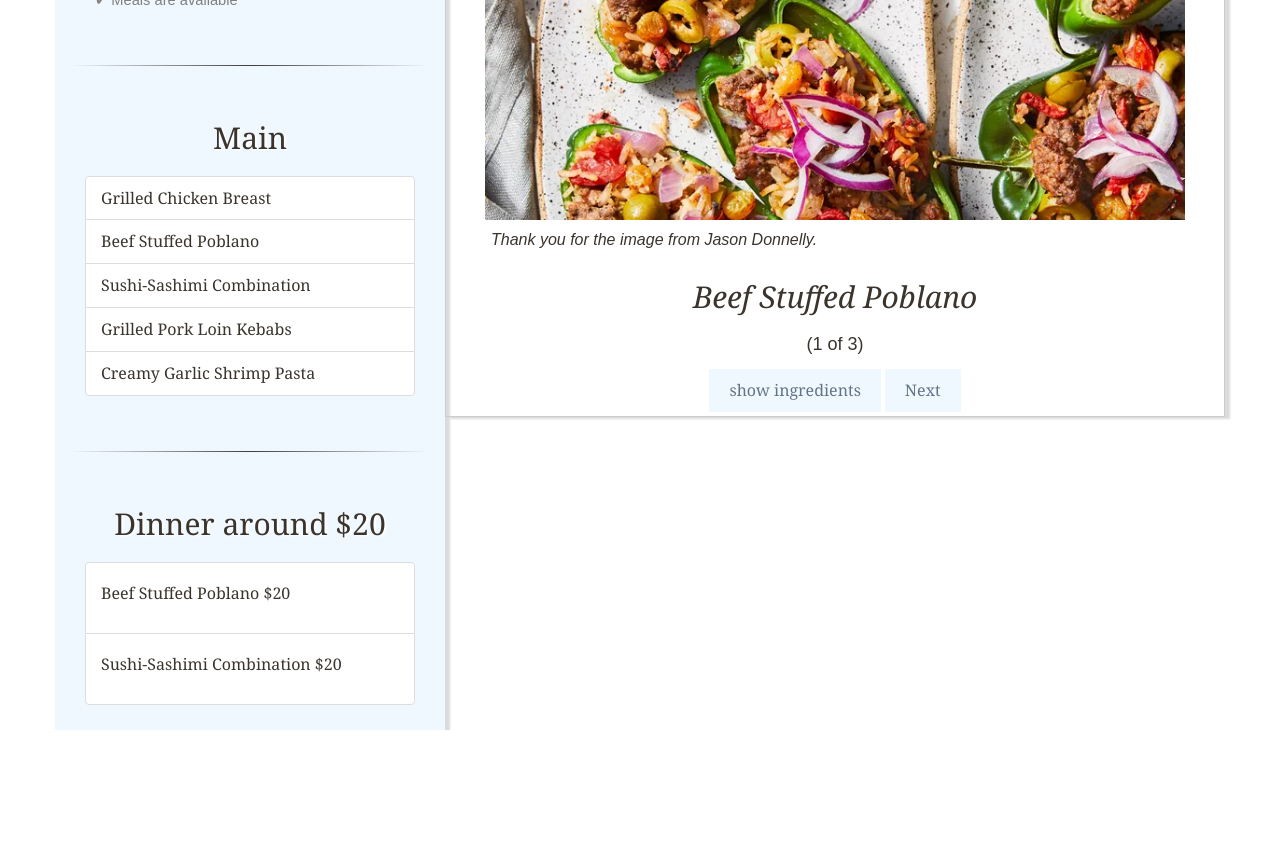
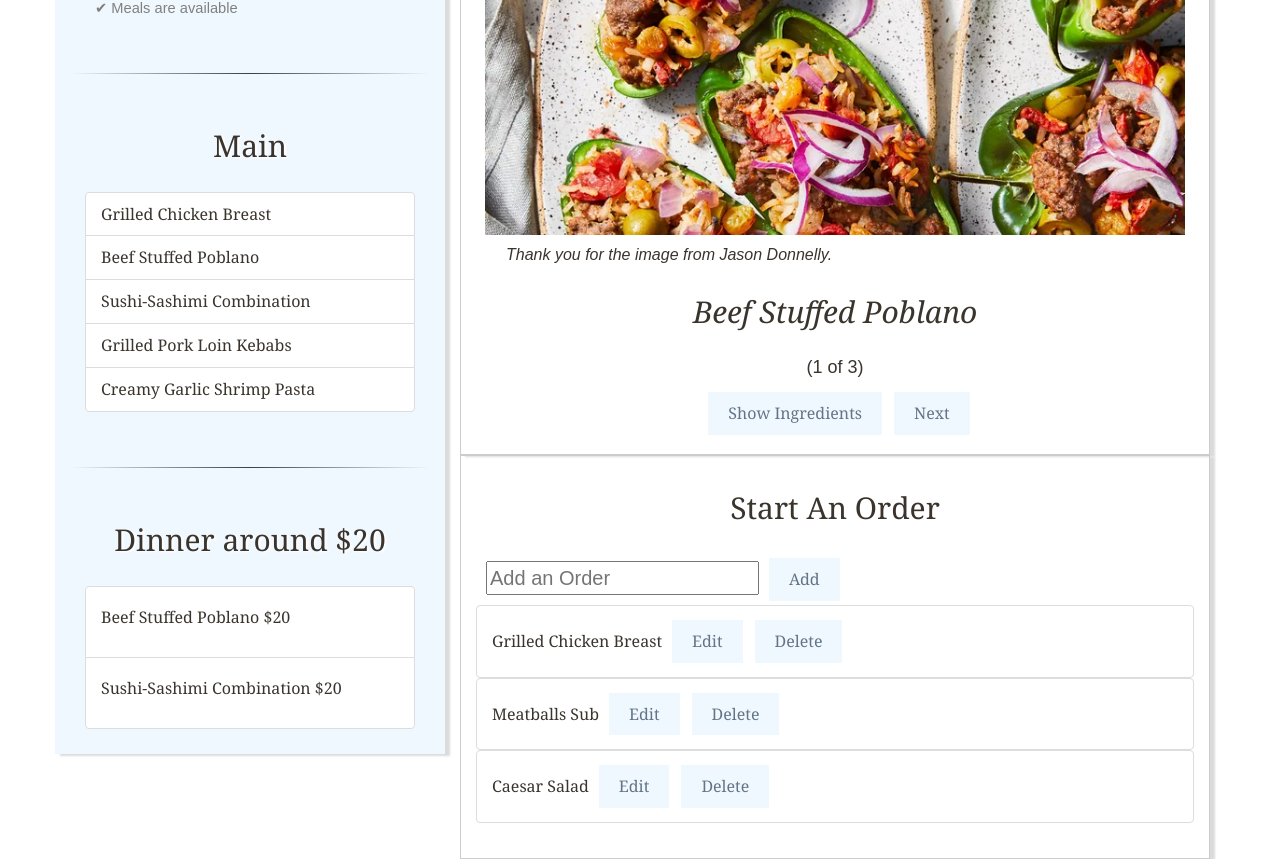
Before and after one commit to juliisstudy/Holiday-Restaurant, a React (Create React App) app: page / in a window 1280 px wide. Shown: the part 440-1299 px from the top of the page. Before the commit the page ends 1170 px from the top, so only its background shows below. Built offline with nearby package versions, Linux system fonts and the light colour scheme; a web font is replaced by a local one.

Commit message:
Add an order list

```diff
--- a/src/App.js
+++ b/src/App.js
@@ -4,6 +4,7 @@ import MainDish from "./MainDish";
 import LunchList from "./LunchList";
 import Recipe from "./Recipe";
 import SpecialMeal from "./SpecialMeal";
+import Order from "./OrderList/Order";
 
 export default function FoodList() {
   return (
@@ -18,8 +19,9 @@ export default function FoodList() {
             <hr />
             <LunchList />
           </div>
-          <div className=" border col-sm-8 imageSection">
+          <div className="  col-sm-8 imageSection">
             <Recipe />
+            <Order />
           </div>
         </div>
       </div>
--- /dev/null
+++ b/src/OrderList/AddOrder.js
@@ -0,0 +1,30 @@
+import { useState } from "react";
+import { useOrderDispatch } from "./OrderContext";
+
+export default function AddOrderk() {
+  const [text, setText] = useState("");
+  const dispatch = useOrderDispatch();
+  return (
+    <div className="add-order">
+      <input
+        placeholder="Add an Order"
+        value={text}
+        onChange={(e) => setText(e.target.value)}
+      />
+      <button
+        onClick={() => {
+          setText("");
+          dispatch({
+            type: "added",
+            id: nextId++,
+            text: text,
+          });
+        }}
+      >
+        Add
+      </button>
+    </div>
+  );
+}
+
+let nextId = 3;
--- /dev/null
+++ b/src/OrderList/Order.js
@@ -0,0 +1,17 @@
+import OrderList from "./OrderList";
+import { OrderProvider } from "./OrderContext";
+import AddOrder from "./AddOrder";
+
+export default function Order() {
+  return (
+    <div className="border special-block">
+      <h2>Start An Order</h2>
+      <ul className="list-group">
+        <OrderProvider>
+          <AddOrder />
+          <OrderList />
+        </OrderProvider>
+      </ul>
+    </div>
+  );
+}
--- /dev/null
+++ b/src/OrderList/OrderContext.js
@@ -0,0 +1,55 @@
+import { createContext, useContext, useReducer } from "react";
+
+const OrderContext = createContext(null);
+const OrderDispatchContext = createContext(null);
+
+export function OrderProvider({ children }) {
+  const [orders, dispatch] = useReducer(ordersReducer, initialOrders);
+  return (
+    <OrderContext.Provider value={orders}>
+      <OrderDispatchContext.Provider value={dispatch}>
+        {children}
+      </OrderDispatchContext.Provider>
+    </OrderContext.Provider>
+  );
+}
+export function useOrder() {
+  return useContext(OrderContext);
+}
+export function useOrderDispatch() {
+  return useContext(OrderDispatchContext);
+}
+function ordersReducer(orders, action) {
+  switch (action.type) {
+    case "added": {
+      return [
+        ...orders,
+        {
+          id: action.id,
+          text: action.text,
+        },
+      ];
+    }
+    case "changed": {
+      return orders.map((o) => {
+        if (o.id == action.order.id) {
+          return action.order;
+        } else {
+          return o;
+        }
+      });
+    }
+    case "deleted": {
+      return orders.filter((o) => o.id !== action.id);
+    }
+    default: {
+      throw Error("Unknown action:" + action.type);
+    }
+  }
+}
+
+const initialOrders = [
+  { id: 0, text: "Grilled Chicken Breast" },
+  { id: 1, text: "Meatballs Sub" },
+  { id: 2, text: "Caesar Salad" },
+];
--- /dev/null
+++ b/src/OrderList/OrderList.js
@@ -0,0 +1,66 @@
+import { useState } from "react";
+import { useOrder, useOrderDispatch } from "./OrderContext.js";
+
+export default function OrderList() {
+  const orders = useOrder();
+  return (
+    <ul>
+      {orders.map((order) => (
+        <li key={order.id}>
+          <Order order={order} />
+        </li>
+      ))}
+    </ul>
+  );
+}
+
+function Order({ order }) {
+  const [isEditing, setIsEditing] = useState(false);
+  const dispatch = useOrderDispatch();
+  let orderContent;
+  if (isEditing) {
+    orderContent = (
+      <>
+        <li className="list-group-item">
+          <input
+            value={order.text}
+            onChange={(e) => {
+              dispatch({
+                type: "changed",
+                order: {
+                  ...order,
+                  text: e.target.value,
+                },
+              });
+            }}
+          />
+          <button onClick={() => setIsEditing(false)}>Save</button>
+        </li>
+      </>
+    );
+  } else {
+    orderContent = (
+      <>
+        {order.text}
+        <button onClick={() => setIsEditing(true)}>Edit</button>
+      </>
+    );
+  }
+  return (
+    <lable>
+      <li className="list-group-item ">
+        {orderContent}
+        <button
+          onClick={() => {
+            dispatch({
+              type: "deleted",
+              id: order.id,
+            });
+          }}
+        >
+          Delete
+        </button>
+      </li>
+    </lable>
+  );
+}
--- a/src/Recipe.js
+++ b/src/Recipe.js
@@ -22,7 +22,7 @@ export default function Recipe() {
   let lunch = lunchMenu[index];
 
   return (
-    <>
+    <div className="border special-block">
       <img className="image" src={getImageSrc(lunch.name)} alt={lunch.name} />
       <p className="imageRef">
         <i>{getImageRef(lunch.imgRef)}</i>
@@ -34,11 +34,11 @@ export default function Recipe() {
         ({index + 1} of {lunchMenu.length})
       </h4>
       <button onClick={handleShowMore}>
-        {showMore ? "Hide" : "show"} ingredients
+        {showMore ? "Hide" : "Show"} Ingredients
       </button>
       <button onClick={handleNextClick}>Next</button>
 
       {showMore && <p className="ingredients"> {lunch.ingredients}</p>}
-    </>
+    </div>
   );
 }
--- a/src/styles.css
+++ b/src/styles.css
@@ -22,7 +22,7 @@ h1 {
 
 h2 {
   font-family: Georgia, "Times New Roman", serif;
-  padding-bottom: 12px;
+  padding-bottom: 20px;
   text-shadow: 2px 1px 2px rgb(255, 255, 255);
 }
 /*Special block*/
@@ -69,6 +69,12 @@ button {
   font-size: 16px;
   margin: 4px 2px;
   cursor: pointer;
+  margin-left: 10px;
+}
+
+button:hover {
+  background-color: rgb(130, 175, 234);
+  color: #ffffff;
 }
 
 p {
@@ -97,3 +103,15 @@ p {
   font-size: 11pt;
   color: grey;
 }
+.add-order {
+  margin-left: 10px;
+}
+ul {
+  list-style-type: none; /* Remove bullets */
+  padding: 0; /* Remove padding */
+  margin: 0; /* Remove margins */
+}
+
+input {
+  font-size: 20px;
+}
```
